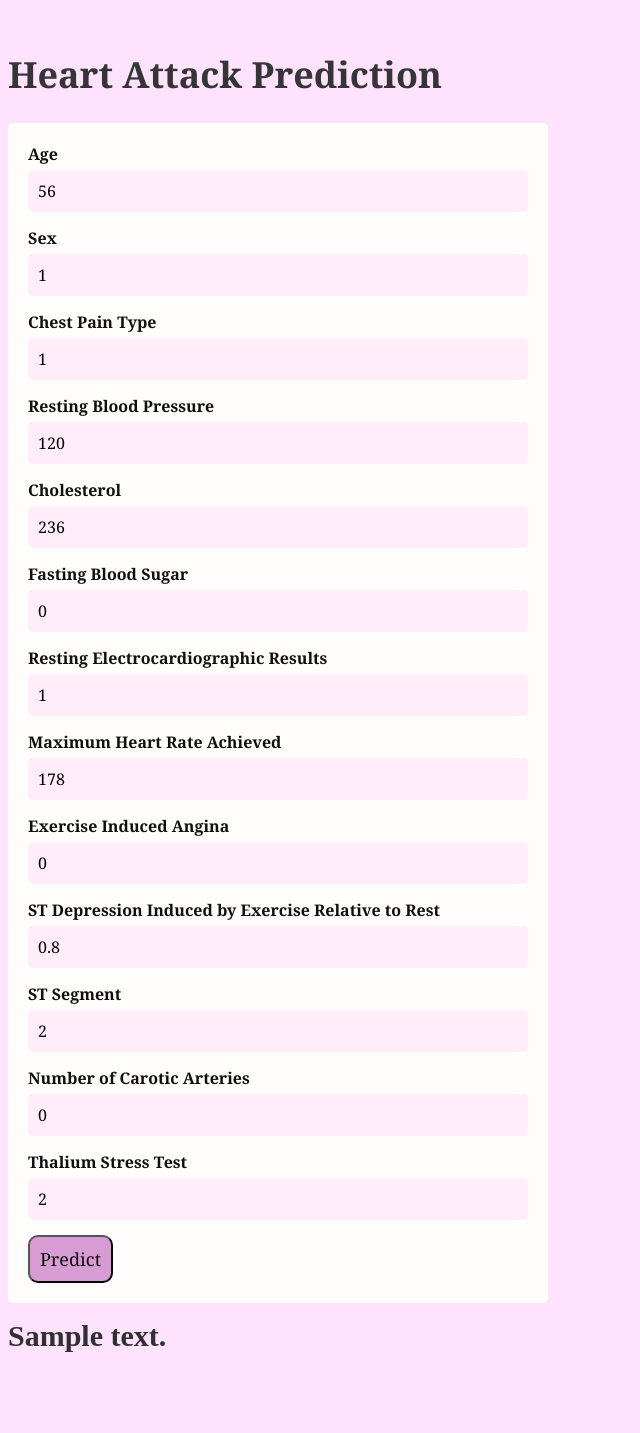
After one commit to BlakeMoore9/Heart, a Flask app: template templates/test.html in a window 1280 px wide. The commit adds this page. Shown: the whole page, without its empty margins (0-640 px from the left). Run offline with Flask 3, Linux system fonts and the light colour scheme; the template is opened without the code that fills it: most values are stand-ins (such as "Sample title", 1, 10 or a date in 2020); parts of the project's set-up code (start-up, migrations or seed data) failed here and were passed over.

Commit message:
neue_webseite

```diff
--- a/app.py
+++ b/app.py
@@ -22,10 +22,10 @@ app = Flask(__name__)
 #Homepate of Flask App
 @app.route('/')
 def home():
-    return render_template('home.html')
+    return render_template('test.html')
 
 
-# API Endpoint
+# API Endpoint for prediction from notebook
 @app.route('/predict_api', methods=['POST'])
 def predict_api():
 
@@ -43,6 +43,9 @@ def predict_api():
     # turn result into json object
     return jsonify(result)
 
+
+
+# Homepage with Form to predict heart disease
 @app.route('/predict', methods=['POST'])
 def predict():
 
@@ -51,7 +54,7 @@ def predict():
     patient_t = sc.transform(arr)
     y_pred = lr.predict_proba(patient_t)[0,1] # get positive class
     y_pred = y_pred.round(3)
-    return render_template("home.html", prediction_text = "The Probability of Heart Disease is {}.".format(y_pred))
+    return render_template("test.html", prediction_text = f"The Probability of Heart Disease for this Patient is {y_pred}.")
 
 
 # Run App
--- /dev/null
+++ b/templates/test.html
@@ -0,0 +1,130 @@
+<style>
+    /* Make Form */
+    form {
+      background-color: #fffcfc;
+      padding: 20px;
+      border-radius: 5px;
+      max-width: 500px;
+      margin-left: 0;
+    }
+
+    /* Style textinput area */
+    input[type=text], textarea {
+        background-color: #ffedf9;
+        padding: 10px;
+        border-radius: 5px;
+        border: none;
+        font-family: 'Georgia';
+        font-size: 16px;
+        margin-bottom: 15px;
+        width: 100%;
+        box-sizing: border-box;
+    }
+
+    /* Style Button*/
+    .btn-primary {
+        border-radius: 10px;
+        color: rgb(15, 15, 15);
+        background-color: rgb(216, 156, 213);
+        font-family: 'Georgia';
+        font-size:large;
+        border-radius: 10px;
+        padding: 10px
+        }
+
+    /* Style the form labels */
+    label {
+      display: block;
+      font-family: 'Georgia';
+      font-weight: bold;
+      margin-bottom: 5px;
+      color: #0f0f0f;
+    }
+
+    /* Style the page title */
+    h1 {
+      font-family: 'Georgia';
+      font-size: 36px;
+      text-align: left;
+      margin-top: 50px;
+      color: #353536;
+    }
+
+    /* Style the prediction class */
+    .prediction {
+        font-size: 30px;
+        font-weight: bold;
+        color: #2f302f;
+        margin-top: 5px;
+        display: flex;
+        justify-content: left;
+        align-items: flex-start;
+}
+  </style>
+
+
+<head>
+    <meta charset="UTF-8">
+    <title>ML API for Heart Disease</title>
+    <link href='https://fonts.googleapis.com/css?family=Pacifico' rel='stylesheet' type='text/css'>
+    <link href='https://fonts.googleapis.com/css?family=Arimo' rel='stylesheet' type='text/css'>
+    <link href='https://fonts.googleapis.com/css?family=Hind:300' rel='stylesheet' type='text/css'>
+    <link href='https://fonts.googleapis.com/css?family=Open+Sans+Condensed:300' rel='stylesheet' type='text/css'>
+</head>
+
+  <body
+    style="background-color: rgb(255, 226, 254);">
+    <div class="login">
+    <h1>Heart Attack Prediction</h1>
+
+    <form action="{{ url_for('predict')}}" method="post">
+        <label for="age">Age</label>
+        <input type="text" id="age" name="age" placeholder="Enter your age" required="required" value="56"/><br>
+
+        <label for="sex">Sex</label>
+        <input type="text" id="sex" name="sex" placeholder="Enter your sex" required="required" value="1"/><br>
+
+        <label for="cp">Chest Pain Type</label>
+        <input type="text" id="cp" name="cp" placeholder="Enter your chest pain" required="required" value="1"/><br>
+
+        <label for="trestbps">Resting Blood Pressure</label>
+        <input type="text" id="trestbps" name="trestbps" placeholder="Enter your resting blood pressure" required="required" value="120"/><br>
+
+        <label for="chol">Cholesterol</label>
+        <input type="text" id="chol" name="chol" placeholder="Enter your cholesterol" required="required" value="236"/><br>
+
+        <label for="fbs">Fasting Blood Sugar</label>
+        <input type="text" id="fbs" name="fbs" placeholder="Enter your fasting blood sugar" required="required" value="0" /><br>
+
+        <label for="restecg">Resting Electrocardiographic Results</label>
+        <input type="text" id="restecg" name="restecg" placeholder="Enter your resting electrocardiographic results" required="required" value="1"/><br>
+
+        <label for="thalach">Maximum Heart Rate Achieved</label>
+        <input type="text" id="thalach" name="thalach" placeholder="Enter your maximum heart rate achieved" required="required" value="178" /><br>
+
+        <label for="exang">Exercise Induced Angina</label>
+        <input type="text" id="exang" name="exang" placeholder="Enter your exercise induced angina" required="required" value="0"/><br>
+
+        <label for="oldpeak">ST Depression Induced by Exercise Relative to Rest</label>
+        <input type="text" id="oldpeak" name="oldpeak" placeholder="Enter your ST depression induced by exercise relative to rest" required="required" value="0.8" />
+
+        <label for="slope">ST Segment</label>
+        <input type="text" id="slope" name="slope" placeholder="Enter slope " required="required" value="2"/><br>
+
+        <label for="ca">Number of Carotic Arteries</label>
+        <input type="text" id="ca" name="ca" placeholder="Enter Fluoroscopy " required="required" value="0"/><br>
+
+        <label for="thal">Thalium Stress Test</label>
+        <input type="text" id="thal" name="thal" placeholder="Enter Thalach " required="required" value="2"/><br>
+
+        <button type="submit" class="btn btn-primary btn-block btn-large">Predict</button>
+        </form>
+
+  </div>
+  <output class="prediction">{{ prediction_text }}</output>
+
+  <br>
+  <br>
+  <br>
+  <br>
+ </body>
```
Also changed, not shown: templates/home.html (+13 -13 lines).
